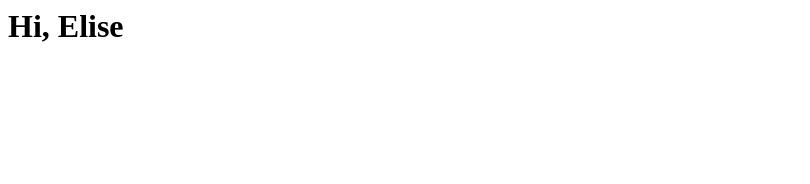
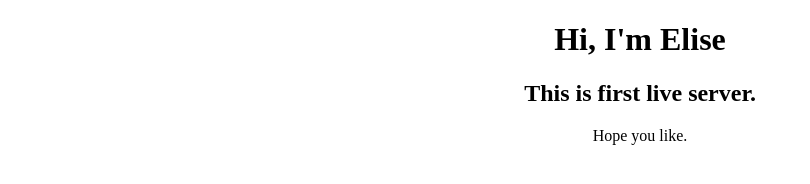
Before and after one commit to cultelise/deployment-lab, a website: page public/index.html in a window 1280 px wide. Shown: the whole page, without its empty margins (0-810 px from the left). Drawn offline with Linux system fonts and the light colour scheme.

Commit message:
Add style, text

```diff
--- a/public/index.html
+++ b/public/index.html
@@ -1 +1,15 @@
-<h1>Hi, Elise</h1>
+<!DOCTYPE html>
+<html lang="en">
+	<head>
+		<meta charset="UTF-8" />
+		<meta http-equiv="X-UA-Compatible" content="IE=edge" />
+		<meta name="viewport" content="width=device-width, initial-scale=1.0" />
+		<title>Document</title>
+		<link rel="stylesheet" href="styles.css" />
+	</head>
+	<body>
+		<h1>Hi, I'm Elise</h1>
+		<h2>This is first live server.</h2>
+		<p>Hope you like.</p>
+	</body>
+</html>
--- a/public/styles.css
+++ b/public/styles.css
@@ -0,0 +1,3 @@
+body {
+	text-align: center;
+}
```
